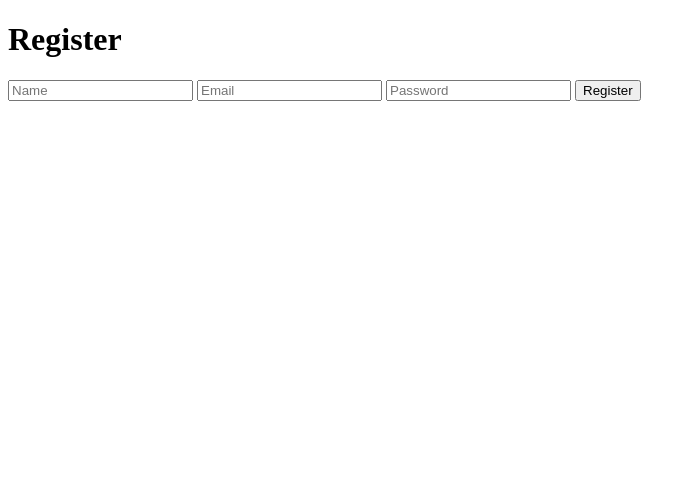
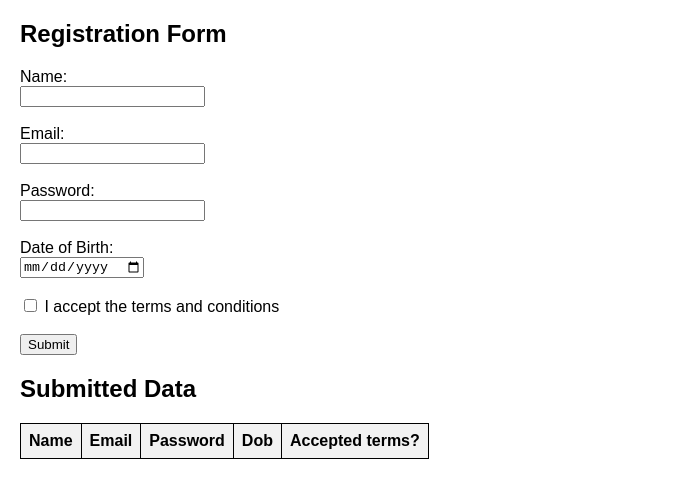
Before and after one commit to sai2510-dot/reg-form, a plain HTML site: page index.html in a window 1280 px wide. Shown: the whole page, without its empty margins (0-696 px from the left). Drawn offline with Linux system fonts and the light colour scheme.

Commit message:
Update index.html

```diff
--- a/index.html
+++ b/index.html
@@ -2,17 +2,52 @@
 <html lang="en">
 <head>
   <meta charset="UTF-8" />
-  <meta name="viewport" content="width=device-width, initial-scale=1.0" />
+  <meta name="viewport" content="width=device-width, initial-scale=1.0"/>
   <title>Registration Form</title>
+  <style>
+    body { font-family: Arial, sans-serif; margin: 20px; }
+    table, th, td { border: 1px solid black; border-collapse: collapse; padding: 8px; }
+    th { background-color: #f2f2f2; }
+  </style>
 </head>
 <body>
-  <h1>Register</h1>
+  <h2>Registration Form</h2>
   <form id="registration-form">
-    <input type="text" id="name" placeholder="Name" required />
-    <input type="email" id="email" placeholder="Email" required />
-    <input type="password" id="password" placeholder="Password" required />
-    <button type="submit">Register</button>
+    <label for="name">Name:</label><br />
+    <input type="text" id="name" name="name" required /><br /><br />
+
+    <label for="email">Email:</label><br />
+    <input type="email" id="email" name="email" required /><br /><br />
+
+    <label for="password">Password:</label><br />
+    <input type="password" id="password" name="password" required /><br /><br />
+
+    <label for="dob">Date of Birth:</label><br />
+    <input type="date" id="dob" name="dob" required /><br /><br />
+
+    <label>
+      <input type="checkbox" id="acceptTerms" name="acceptTerms" />
+      I accept the terms and conditions
+    </label><br /><br />
+
+    <button type="submit">Submit</button>
   </form>
+
+  <h2>Submitted Data</h2>
+  <table id="entriesTable">
+    <thead>
+      <tr>
+        <th>Name</th>
+        <th>Email</th>
+        <th>Password</th>
+        <th>Dob</th>
+        <th>Accepted terms?</th>
+      </tr>
+    </thead>
+    <tbody>
+      <!-- Entries will appear here -->
+    </tbody>
+  </table>
 
   <script src="index.js"></script>
 </body>
```
